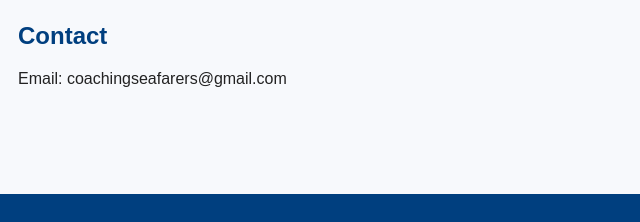
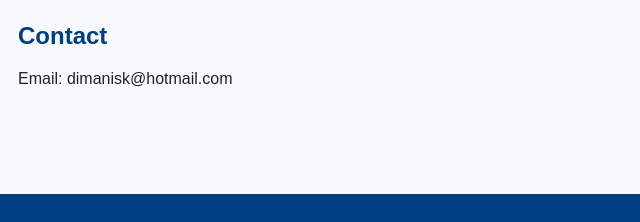
Before and after one commit to CoachingSeafarers/CoachingSeafarers, a plain HTML site: page index.html in a window 1280 px wide. Shown: the part 1062-1284 px from the top of the page, 172-812 px from the left. Drawn offline with Linux system fonts and the light colour scheme.

Commit message:
Update index.html

```diff
--- a/index.html
+++ b/index.html
@@ -115,7 +115,7 @@
 
     <section id="contact" class="section">
         <h2>Contact</h2>
-        <p>Email: coachingseafarers@gmail.com</p>
+        <p>Email: dimanisk@hotmail.com</p>
     </section>
 
     <footer>
```
